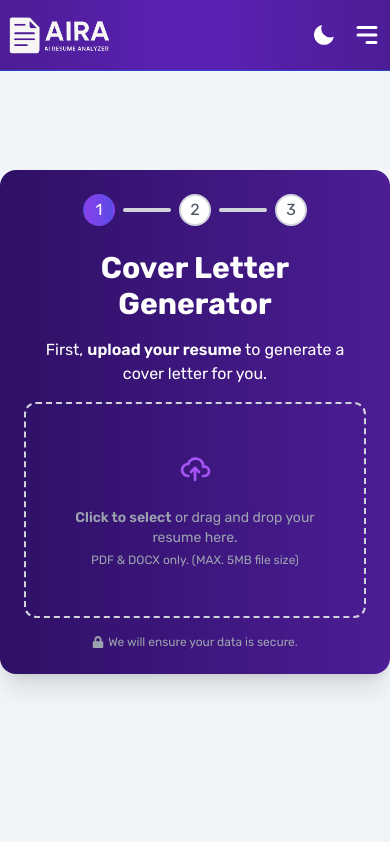
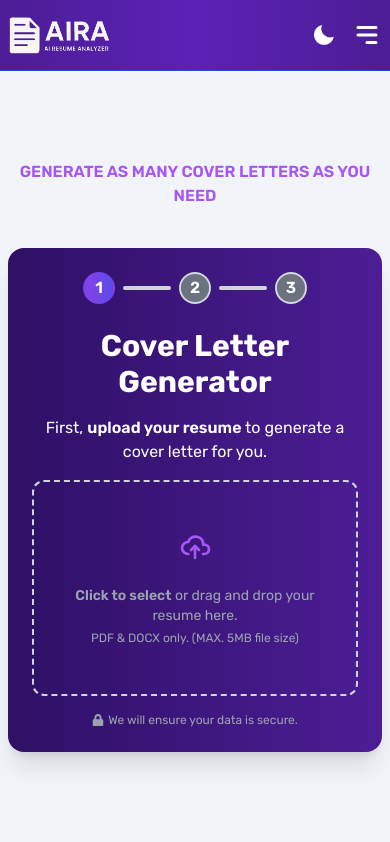
Before and after one commit to KawaiiMoe3/aira, a React (Vite) app: page /analyzer/cover-letter-generator in a window 390 px wide. Shown: the top 842 px of the page. Built offline with nearby package versions, Linux system fonts and the light colour scheme; no server answers; a web font is replaced by a local one.

Commit message:
Enh: UI/UX imporvement and modified responsive menu

```diff
--- a/src/components/CoverLetter/CoverLetterGenerator.jsx
+++ b/src/components/CoverLetter/CoverLetterGenerator.jsx
@@ -12,6 +12,7 @@ import { TbCloudUpload } from "react-icons/tb";
 import { RiAiGenerate2 } from "react-icons/ri";
 import { IoDocumentTextOutline } from "react-icons/io5";
 import { LuDownload } from "react-icons/lu";
+import { TiTick } from "react-icons/ti";
 
 const MAX_FILE_SIZE_MB = 5;
 const ALLOWED_TYPES = ['application/pdf', 'application/vnd.openxmlformats-officedocument.wordprocessingml.document']; // pdf, docx
@@ -133,7 +134,10 @@ export default function CoverLetterGenerator() {
                 <title>Free AI Cover Letter Generator | AIRA</title>
             </Helmet>
             <Navbar />
-            <div className="min-h-screen flex items-center justify-center py-40">
+            <h1 className='text-center pt-40 text-purple-500 font-semibold uppercase'>
+                Generate as many cover letters as you need
+            </h1>
+            <div className="flex items-center justify-center pt-10 pb-40 px-2">
                 <div className="max-w-2xl w-full bg-white shadow-xl rounded-2xl p-6 bg-gradient-to-r from-violet-950 to-violet-900">
                     {/* Step Indicators */}
                     <div className="flex justify-center items-center mb-6">
@@ -141,13 +145,15 @@ export default function CoverLetterGenerator() {
                         <div key={s} className="flex items-center">
                             {/* Step circle */}
                             <div
-                                className={`w-8 h-8 flex items-center justify-center rounded-full border-2 transition-colors
+                                className={`w-8 h-8 flex items-center justify-center font-semibold rounded-full border-2 transition-colors
                                 ${step >= s
                                     ? "bg-gradient-to-r from-[#8741eb] to-[#5b4be7] text-white border-transparent"
-                                    : "bg-white text-gray-600 border-gray-300"}
+                                    : "bg-gray-500 text-white border-gray-300"}
                                 `}
                             >
-                                {s}
+                                {step > s ? (
+                                    <TiTick className='w-5 h-5' />
+                                ) : s}
                             </div>
 
                             {/* Line (not after last step) */}
--- a/src/components/Navbar/ResponsiveMenu.jsx
+++ b/src/components/Navbar/ResponsiveMenu.jsx
@@ -8,7 +8,7 @@ import guest from '../../assets/guest.png';
 import { IoHomeOutline, IoInformationCircleOutline } from "react-icons/io5";
 import { RiMenuSearchLine, RiApps2AiLine } from "react-icons/ri";
 import { TbDeviceAnalytics, TbLayoutDashboard } from "react-icons/tb";
-import { LuSettings } from "react-icons/lu";
+import { LuSettings, LuPencilLine } from "react-icons/lu";
 
 export default function ResponsiveMenu({ showMenu, profileImage }) {
     // console.log("showMenu", showMenu);
@@ -179,13 +179,41 @@ export default function ResponsiveMenu({ showMenu, profileImage }) {
                             isAuthenticated ? (
                                 <>
                                     <li>
-                                        <Link
-                                            to="/analyzer/upload-resume"
-                                            className='mb-2 inline-block flex items-center gap-1'
+                                        <button
+                                            onClick={() => toggleDropdown("analyzers")}
+                                            className="inline-flex items-center gap-1"
                                         >
-                                            <TbDeviceAnalytics className='w-5 h-5' />
-                                            Analyzer
-                                        </Link>
+                                            <RiApps2AiLine className='w-5 h-5' />
+                                            Analyzers
+                                            <FaChevronDown
+                                                className={`transform transition-transform duration-300 ${
+                                                    activeDropdown === "analyzers" ? "rotate-180" : ""
+                                                }`}
+                                                size={12}
+                                            />
+                                        </button>
+                                        {activeDropdown === "analyzers" && (
+                                            <ul className="ml-4 mt-2 space-y-2 text-base text-slate-700 dark:text-slate-300">
+                                                <li>
+                                                    <Link
+                                                        to="/analyzer/resume-analyzer"
+                                                        className='mb-2 flex items-center gap-1 inline-block hover:text-primary'
+                                                    >
+                                                        <TbDeviceAnalytics className='w-5 h-5' />
+                                                        Resume Analyzer
+                                                    </Link>
+                                                </li>
+                                                <li>
+                                                    <Link
+                                                        to="/analyzer/cover-letter-generator"
+                                                        className="flex items-center gap-1 block hover:text-primary"
+                                                    >
+                                                        <LuPencilLine className='w-5 h-5' />
+                                                        Cover Letter Generator
+                                                    </Link>
+                                                </li>
+                                            </ul>
+                                        )}
                                     </li>
                                     <li>
                                         <Link
```
